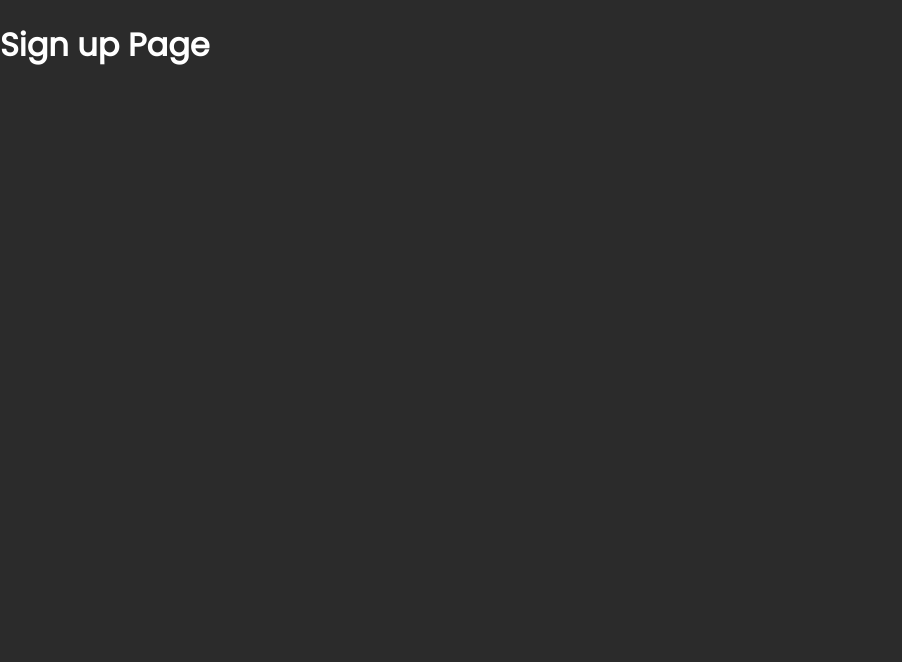
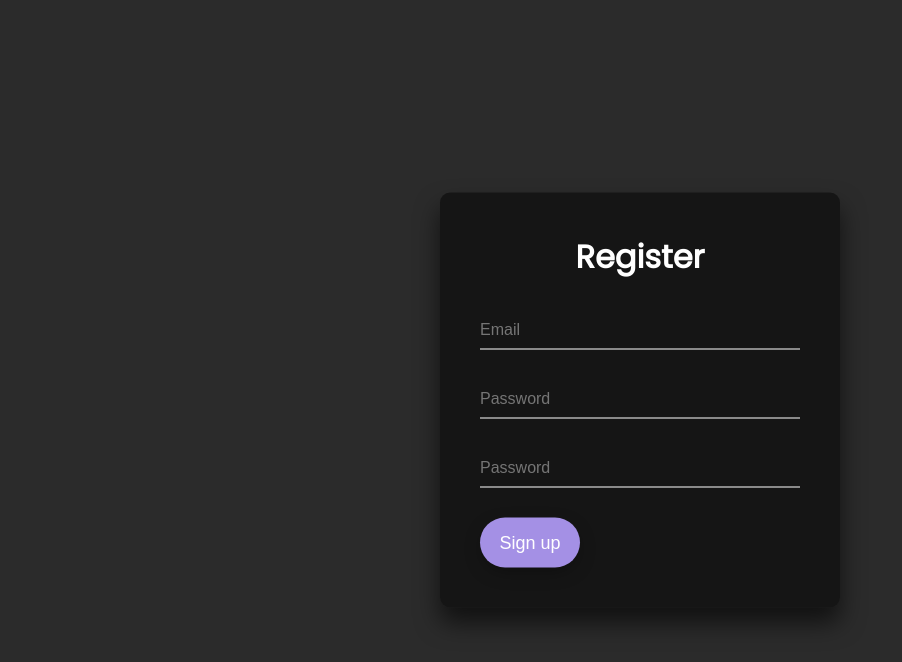
Before and after one commit to iandav/monetto, a React (Create React App) app in the folder front/: page /register in a window 1280 px wide. Shown: the top 662 px of the page, without its empty margins (0-902 px from the left). Built offline with nearby package versions, Linux system fonts and the light colour scheme.

Commit message:
create basic register form

```diff
--- a/front/src/index.css
+++ b/front/src/index.css
@@ -1,6 +1,10 @@
-body {
+html {
+  height: 100vh;
   margin: 0;
   padding: 0;
+}
+
+body {
   background-color: #2B2B2B;
   color: white;
   font-family: Poppins;
--- a/front/src/routes/register.js
+++ b/front/src/routes/register.js
@@ -1,8 +1,25 @@
 import React from 'react'
+import '../styles/register.css'
 
 const RegisterPage = () => {
   return (
-    <h1>Sign up Page</h1>
+    <div className="login-box">
+      <h1>Register</h1>
+      <form>
+        <div className="user-box">
+          <input type="text" name="" required="" placeholder='Email'></input>
+        </div>
+        <div className="user-box">
+          <input type="password" name="" required="" placeholder='Password'></input>
+        </div>
+        <div className="user-box">
+          <input type="password" name="" required="" placeholder='Password'></input>
+        </div>
+        <button id="btn">
+            Sign up
+        </button>
+      </form>
+    </div>
   )
 }
 
--- /dev/null
+++ b/front/src/styles/register.css
@@ -0,0 +1,44 @@
+.login-box {
+    position: absolute;
+    top: 50%;
+    left: 50%;
+    width: 400px;
+    padding: 40px;
+    transform: translate(-50%, -50%);
+    background: rgba(0,0,0,.5);
+    box-sizing: border-box;
+    box-shadow: 0 15px 25px rgba(0,0,0,.6);
+    border-radius: 10px;
+}
+
+.login-box h1 {
+    margin: 0 0 30px;
+    padding: 0;
+    color: #fff;
+    text-align: center;
+}
+
+.login-box .user-box input {
+    width: 100%;
+    padding: 10px 0;
+    font-size: 16px;
+    color: #fff;
+    margin-bottom: 30px;
+    border: none;
+    border-bottom: 1px solid #fff;
+    outline: none;
+    background: transparent;
+}
+
+button{
+    width: 100px;
+    height: 50px;
+    border: none;
+    background: #a490e5;
+    color: white;
+    font-size: 18px;
+    font-weight: 400;
+    border-radius: 40px;
+    box-shadow: 0 6px 20px -5px rgba(0,0,0,0.4);
+    cursor: pointer;
+}
```
